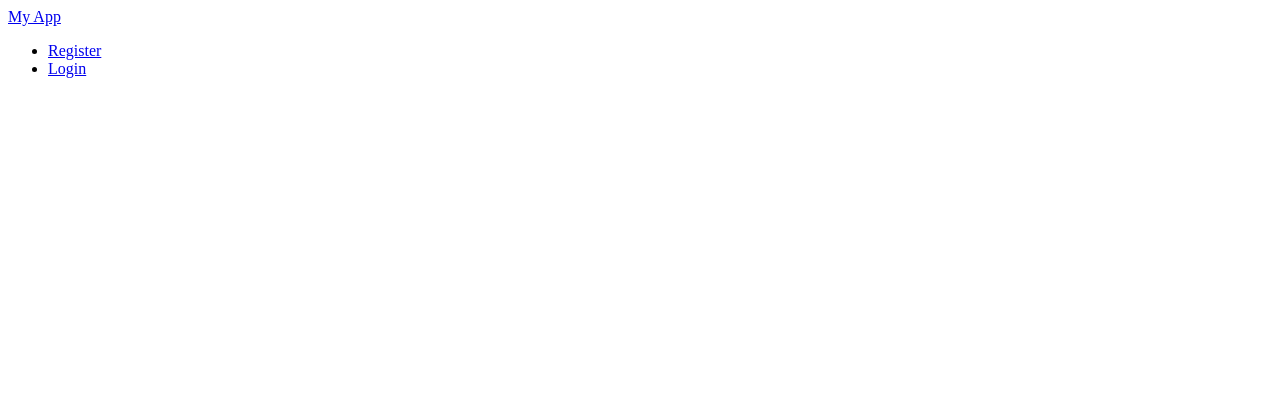
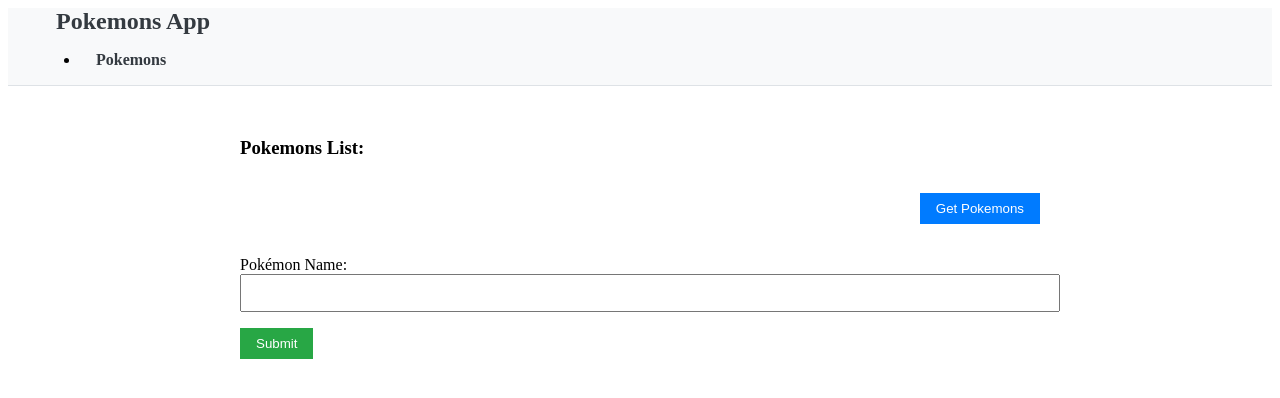
Before and after one commit to Varinthorn-J/vue-project, a Vue app in the folder my-project/: page /pokemon in a window 1280 px wide. Shown: the top 398 px of the page. Built offline with nearby package versions, Linux system fonts and the light colour scheme.

Commit message:
example axios

```diff
--- a/my-project/package.json
+++ b/my-project/package.json
@@ -8,6 +8,7 @@
     "lint": "vue-cli-service lint"
   },
   "dependencies": {
+    "axios": "^1.4.0",
     "core-js": "^3.8.3",
     "express": "^4.18.2",
     "vue": "^2.7.14",
--- a/my-project/src/App.vue
+++ b/my-project/src/App.vue
@@ -2,14 +2,17 @@
   <div id="app">
     <nav class="navbar navbar-expand-lg navbar-light bg-light">
       <div class="container-fluid">
-        <router-link class="navbar-brand" to="/">My App</router-link>
+        <router-link class="navbar-brand" to="/">Pokemons App</router-link>
         <div class="collapse navbar-collapse">
           <ul class="navbar-nav me-auto mb-2 mb-lg-0">
-            <li class="nav-item">
+            <!-- <li class="nav-item">
               <router-link class="nav-link" to="/register">Register</router-link>
             </li>
             <li class="nav-item">
               <router-link class="nav-link" to="/login">Login</router-link>
+            </li> -->
+            <li class="nav-item">
+              <router-link class="nav-link" to="/pokemon">Pokemons</router-link>
             </li>
           </ul>
         </div>
@@ -18,3 +21,53 @@
     <router-view />
   </div>
 </template>
+
+<script>
+export default {
+  name: 'App',
+}
+</script>
+
+<style>
+/* Add your custom CSS styles here */
+
+/* Navbar styles */
+.navbar {
+  background-color: #f8f9fa;
+  border-bottom: 1px solid #dee2e6;
+}
+
+.navbar-brand {
+  color: #343a40;
+  font-size: 1.5rem;
+  font-weight: bold;
+  padding: 0.5rem 1rem;
+  text-decoration: none;
+}
+
+.navbar-nav .nav-item .nav-link {
+  color: #343a40;
+  font-size: 1rem;
+  font-weight: bold;
+  padding: 0.5rem 1rem;
+  text-decoration: none;
+  transition: color 0.3s ease;
+}
+
+.navbar-nav .nav-item .nav-link:hover {
+  color: #007bff;
+}
+
+/* Container styles */
+.container-fluid {
+  max-width: 1200px;
+  margin: 0 auto;
+  padding: 0 1rem;
+}
+
+/* Router view styles */
+.router-view {
+  padding: 1rem;
+}
+
+</style>
--- a/my-project/src/components/HomePage.vue
+++ b/my-project/src/components/HomePage.vue
@@ -1,6 +1,6 @@
 <template>
   <div class="home">
-    <h1>Home Page</h1>
+    <h3>Home Page</h3>
   </div>
 </template>
 
--- /dev/null
+++ b/my-project/src/components/PokemonDisplay.vue
@@ -0,0 +1,192 @@
+<template>
+    <div class="container">
+      <div class="pokemon-section">
+        <h3>Pokemons List:</h3>
+        <table class="table" v-if="pokemonList">
+          <thead>
+            <tr>
+              <th>Pokemons Name</th>
+            </tr>
+          </thead>
+          <tbody>
+            <tr v-for="pokemon in displayedPokemonList" :key="pokemon.name" class="pokemon-item">
+              <td>{{ pokemon.name }}</td>
+            </tr>
+          </tbody>
+        </table>
+        <div class="button-container">
+          <button @click="getPokemons" class="btn-get-pokemon">Get Pokemons</button>
+          <!-- Add a button to go back after clicking the Next Offset button and style it -->
+          <div>
+            <button @click="getBackOffset" v-if="nextOffset" class="btn-get-pokemon">Back Offset</button>
+            <button @click="getNextOffset" v-if="nextOffset" class="btn-get-pokemon">Next Offset</button>
+          </div>
+        </div>
+      </div>
+
+      <form @submit.prevent="submitForm" class="pokemon-form">
+        <div class="form-group">
+          <label for="name">Pokémon Name:</label>
+          <input type="text" id="name" v-model="form.name" required class="form-input">
+        </div>
+        <button type="submit" class="btn-submit">Submit</button>
+      </form>
+
+      <div class="pokemon-data" v-if="pokemonData">
+        <h2>{{ pokemonData.name }}</h2>
+        <img :src="pokemonData.sprites.front_default" alt="Pokemon Sprite" class="pokemon-image">
+      </div>
+    </div>
+  </template>
+
+  <script>
+  import axios from 'axios';
+
+  export default {
+    data() {
+      return {
+        form: {
+          name: '',
+        },
+        pokemonData: null,
+        pokemonList: null,
+        offset: 5,
+        limit: 5,
+        nextOffset: 0,
+      };
+    },
+    computed: {
+      displayedPokemonList() {
+        if (this.pokemonList) {
+          return this.pokemonList.slice(0, this.offset);
+        }
+        return [];
+      },
+    },
+    methods: {
+      submitForm() {
+        axios.get(`https://pokeapi.co/api/v2/pokemon/${this.form.name}`)
+          .then(response => {
+            this.pokemonData = response.data;
+          })
+          .catch(error => {
+            console.error(error);
+          });
+      },
+      getPokemons() {
+        axios.get(`https://pokeapi.co/api/v2/pokemon?offset=${this.offset}&limit=${this.limit}`)
+          .then(response => {
+            this.pokemonList = response.data.results;
+            this.nextOffset = this.offset + this.limit;
+          })
+          .catch(error => {
+            console.error(error);
+          });
+      },
+      getNextOffset() {
+        this.offset += this.limit;
+        this.getPokemons();
+      },
+      getBackOffset() {
+        this.offset -= this.limit;
+        this.getPokemons();
+      },
+    },
+  };
+  </script>
+
+  <style>
+  .container {
+    max-width: 800px;
+    margin: 0 auto;
+    padding: 2rem;
+  }
+
+  .pokemon-section {
+    margin-bottom: 2rem;
+  }
+
+  .table {
+    width: 100%;
+    border-collapse: collapse;
+    border: 1px solid #dee2e6;
+    background-color: #f8f9fa;
+  }
+
+  .table th,
+  .table td {
+    padding: 0.75rem;
+    vertical-align: top;
+    border-top: 1px solid #dee2e6;
+  }
+
+  .table th {
+    font-weight: bold;
+    background-color: #007bff;
+    color: #fff;
+    text-align: left;
+  }
+
+  .table tbody tr:nth-child(even) {
+    background-color: #f8f9fa;
+  }
+
+  .btn-get-pokemon {
+    background-color: #007bff;
+    color: #fff;
+    border: none;
+    padding: 0.5rem 1rem;
+    cursor: pointer;
+    margin-top: 1rem;
+  }
+
+  .btn-get-pokemon:hover {
+    background-color: #0056b3;
+  }
+
+  .pokemon-form {
+    margin-bottom: 2rem;
+  }
+
+  .form-group {
+    margin-bottom: 1rem;
+  }
+
+  .label {
+    display: block;
+    font-weight: bold;
+    margin-bottom: 0.5rem;
+  }
+
+  .form-input {
+    width: 100%;
+    padding: 0.5rem;
+    font-size: 1rem;
+  }
+
+  .btn-submit {
+    background-color: #28a745;
+    color: #fff;
+    border: none;
+    padding: 0.5rem 1rem;
+    cursor: pointer;
+  }
+
+  .btn-submit:hover {
+    background-color: #1e7e34;
+  }
+
+  .pokemon-data {
+    text-align: center;
+  }
+
+  .pokemon-image {
+    max-width: 200px;
+    margin-top: 1rem;
+  }
+
+  .button-container {
+    display: flex;
+    justify-content: flex-end;
+  }
+  </style>
--- a/my-project/src/router/index.js
+++ b/my-project/src/router/index.js
@@ -3,6 +3,7 @@ import VueRouter from 'vue-router'
 import HomePage from '../components/HomePage.vue'
 import RegisterPage from '../components/RegisterPage.vue'
 import LoginPage from '../components/LoginPage.vue'
+import PokemonDisplay from '../components/PokemonDisplay.vue'
 
 Vue.use(VueRouter)
 
@@ -21,6 +22,11 @@ const routes = [
     path: '/login',
     name: 'login',
     component: LoginPage
+  },
+  {
+    path: '/pokemon',
+    name: 'pokemon',
+    component: PokemonDisplay
   }
 ]
 
```
Also changed, not shown: my-project/.scannerwork/report-task.txt (added), 2 other files (tests, documents, lock files or other folders).
